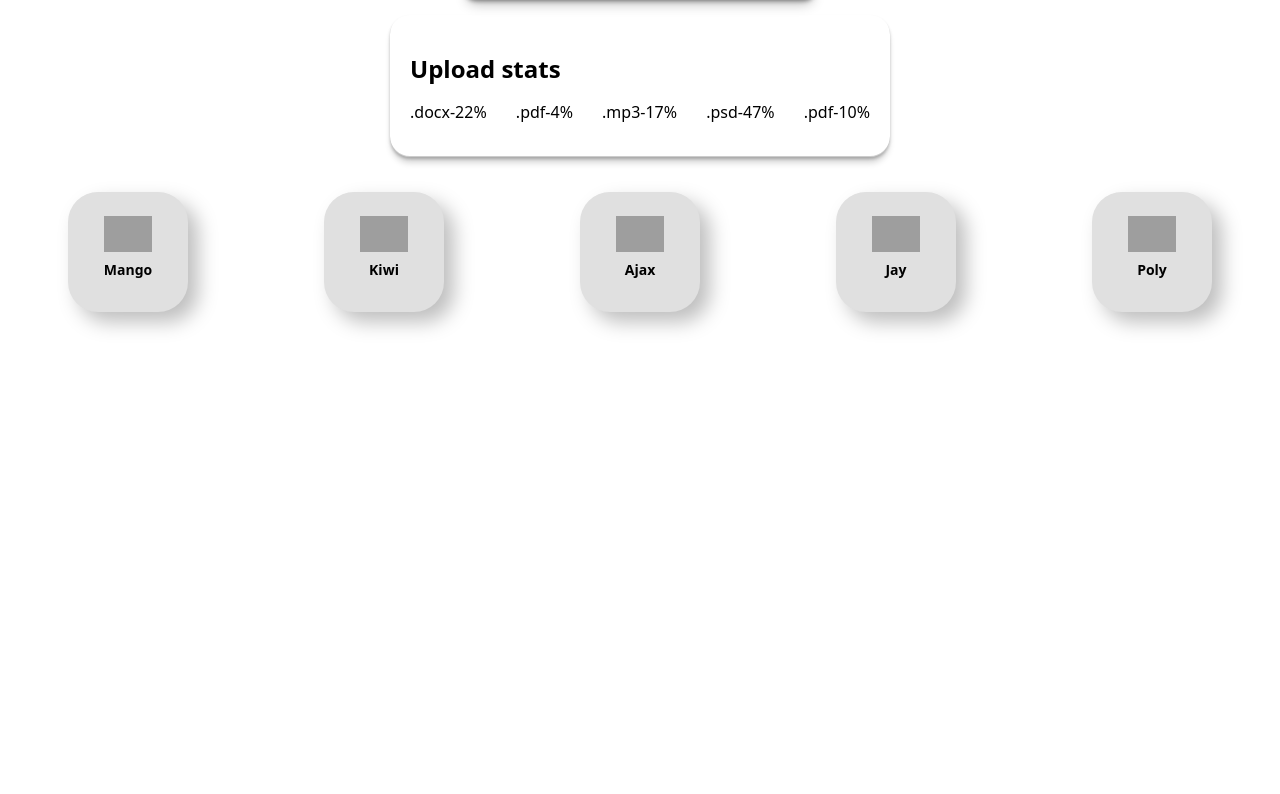
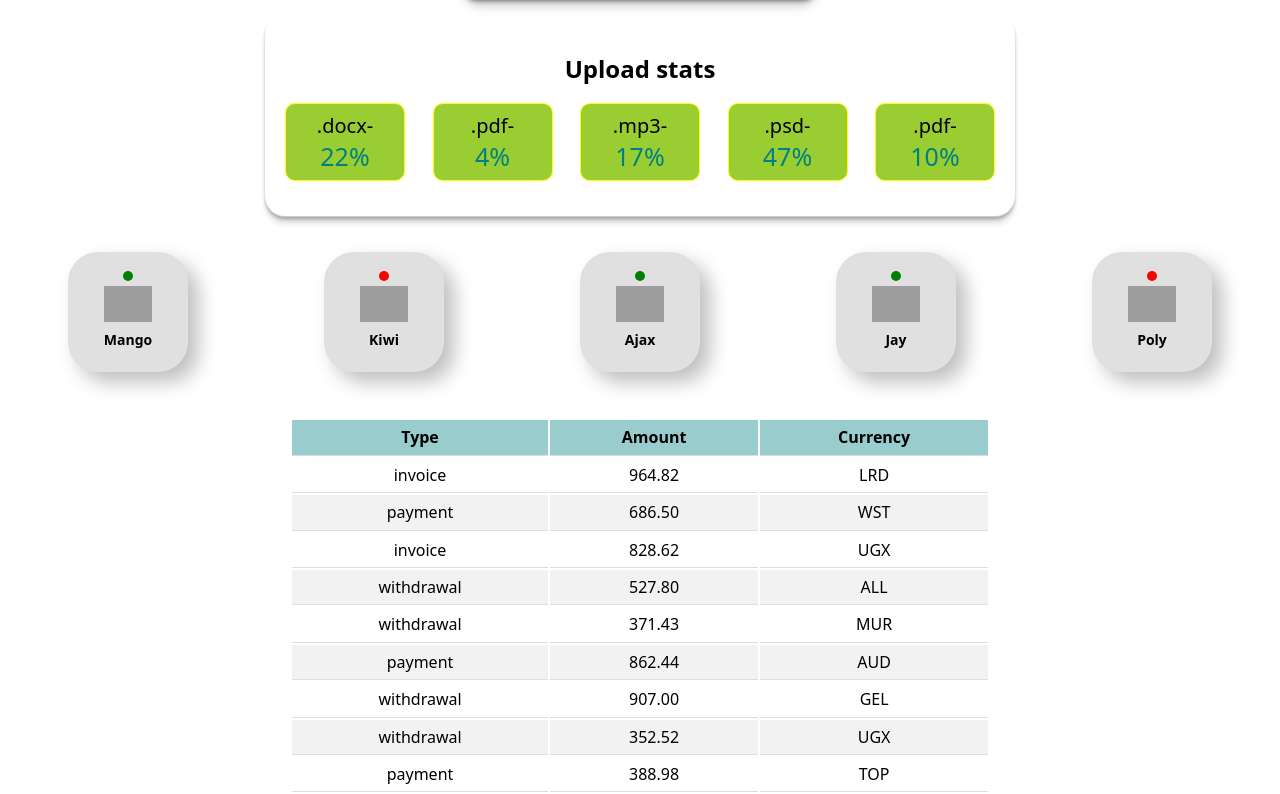
Before and after one commit to UlianaNad/goit-react-hw-01-components, a React (Create React App) app: page / in a window 1280 px wide. Shown: the part 386-1180 px from the top of the page. Before the commit the page ends 800 px from the top, so only its background shows below. Built offline with nearby package versions, Linux system fonts and the light colour scheme; grey boxes are pictures that could not be loaded.

Commit message:
complited

```diff
--- a/src/App.js
+++ b/src/App.js
@@ -4,6 +4,8 @@
 import friends from './assets/friends.json';
 import {Profile} from './components/Profile/Profile';
 import { FriendsList } from 'components/FriendsList/FriendsList';
+import { TransactionHistory } from 'components/Transaction/TransactionHistory';
+import transactions from './assets/transactions.json'
 
 import 'modern-normalize';
 
@@ -14,6 +16,7 @@
       <Profile user={user}/>
       <Statistics title="Upload stats" stats={data}/>
       <FriendsList friends={friends} />
+      <TransactionHistory items={transactions} />
     </div>
   );
 };
--- /dev/null
+++ b/src/assets/transactions.json
@@ -0,0 +1,122 @@
+[
+  {
+    "id": "1e0700a2-5183-4291-85cc-2065a036a683",
+    "type": "invoice",
+    "amount": "964.82",
+    "currency": "LRD"
+  },
+  {
+    "id": "a30f821b-4d25-4ff0-abdd-e340b3f0dd2b",
+    "type": "payment",
+    "amount": "686.50",
+    "currency": "WST"
+  },
+  {
+    "id": "44dca67a-8e5a-4798-bf8e-b15efd4e1abd",
+    "type": "invoice",
+    "amount": "828.62",
+    "currency": "UGX"
+  },
+  {
+    "id": "ea8ed3dc-2b68-4a53-905a-53ecb0adef33",
+    "type": "withdrawal",
+    "amount": "527.80",
+    "currency": "ALL"
+  },
+  {
+    "id": "ea76146a-0b00-4b80-bc02-a8c822176712",
+    "type": "withdrawal",
+    "amount": "371.43",
+    "currency": "MUR"
+  },
+  {
+    "id": "63ca02f9-d637-46b5-9237-f3b24425e029",
+    "type": "payment",
+    "amount": "862.44",
+    "currency": "AUD"
+  },
+  {
+    "id": "ed0263e8-59a5-4bf1-87e0-2bb88e53dc34",
+    "type": "withdrawal",
+    "amount": "907.00",
+    "currency": "GEL"
+  },
+  {
+    "id": "6013bad0-750c-4691-8bc2-d8f2b43969c4",
+    "type": "withdrawal",
+    "amount": "352.52",
+    "currency": "UGX"
+  },
+  {
+    "id": "252c7be4-8b06-4fa7-8d42-61fb835b70d5",
+    "type": "payment",
+    "amount": "388.98",
+    "currency": "TOP"
+  },
+  {
+    "id": "4eaab41b-b967-40ac-82ed-85fc66f646f1",
+    "type": "deposit",
+    "amount": "103.10",
+    "currency": "BWP"
+  },
+  {
+    "id": "9648a350-8469-42d5-8bf3-18090de5fe67",
+    "type": "withdrawal",
+    "amount": "322.32",
+    "currency": "MRO"
+  },
+  {
+    "id": "9c5c25fb-1a95-4b2f-8d1f-4c4426d677cc",
+    "type": "invoice",
+    "amount": "14.79",
+    "currency": "PYG"
+  },
+  {
+    "id": "43ef232c-80e9-4d6f-b48a-b22405620de3",
+    "type": "payment",
+    "amount": "904.86",
+    "currency": "CHF"
+  },
+  {
+    "id": "5161682e-e620-4019-ab0a-24ceb10fbd20",
+    "type": "withdrawal",
+    "amount": "307.08",
+    "currency": "NOK"
+  },
+  {
+    "id": "7b119d71-42e6-4c42-a141-6818b07bb9ff",
+    "type": "invoice",
+    "amount": "275.07",
+    "currency": "AWG"
+  },
+  {
+    "id": "a4f65722-65c4-4c28-b1f4-b8ed988bb205",
+    "type": "deposit",
+    "amount": "213.10",
+    "currency": "STD"
+  },
+  {
+    "id": "c6e5784b-0ca3-48d6-86e5-b5128af5a523",
+    "type": "invoice",
+    "amount": "116.11",
+    "currency": "CUP CUC"
+  },
+  {
+    "id": "c9ebed6a-3a02-4b49-ac0d-0534b51f2bfd",
+    "type": "invoice",
+    "amount": "878.67",
+    "currency": "HKD"
+  },
+  {
+    "id": "a4a98b0e-b22c-438b-9f83-de2df52110c8",
+    "type": "invoice",
+    "amount": "725.03",
+    "currency": "UYU UYI"
+  },
+  {
+    "id": "b39bfa7a-0166-4c47-94d6-87d20590f746",
+    "type": "payment",
+    "amount": "405.45",
+    "currency": "MDL"
+  }
+]
--- a/src/components/FriendsList/FriendsListItem/FriendsListItem.jsx
+++ b/src/components/FriendsList/FriendsListItem/FriendsListItem.jsx
@@ -1,10 +1,22 @@
-import { StyledLi, StyledName } from "./FriendsListItem.styled";
+import { StyledLi, StyledName, StyledSpanOnline } from "./FriendsListItem.styled";
+import PropTypes from 'prop-types';
 
 export const FriendsListItem = ({ avatar, name, isOnline, id }) => (
 
   <StyledLi key={id}>
-    <span className="status">{isOnline}</span>
+    <StyledSpanOnline $isOnline={isOnline}></StyledSpanOnline>
     <img className="avatar" src={avatar} alt="User avatar" width="48" />
     <StyledName>{name}</StyledName>
   </StyledLi>
 );
+
+FriendsListItem.propTypes = {
+  friends: PropTypes.arrayOf(
+    PropTypes.shape({
+      avatar:PropTypes.string.isRequired,
+      name: PropTypes.string.isRequired,
+      isOnline: PropTypes.bool,
+      id: PropTypes.number.isRequired,
+    })
+  )
+};
--- a/src/components/FriendsList/FriendsListItem/FriendsListItem.styled.js
+++ b/src/components/FriendsList/FriendsListItem/FriendsListItem.styled.js
@@ -16,3 +16,10 @@
     font-weight: 600;
     font-size: 14px;
 `;
+export const StyledSpanOnline = styled.span`
+    width: 10px;
+    height: 10px;
+    border-radius: 50%;
+    background-color: ${props => (props.$isOnline ? "green" : "red")};
+    margin: 5px;
+`;
--- a/src/components/Profile/Profile.jsx
+++ b/src/components/Profile/Profile.jsx
@@ -8,7 +8,7 @@
       <div className="description">
         <StyledImg src={avatar} alt="User avatar" className="avatar" />
         <StyledText>{username}</StyledText>
-        <StyledText>@{tag}</StyledText>
+        <StyledText>{tag}</StyledText>
         <StyledText>{location}</StyledText>
       </div>
       <StyledStats>
--- a/src/components/Statistics/Statistics.jsx
+++ b/src/components/Statistics/Statistics.jsx
@@ -1,4 +1,4 @@
-import { StyledSection, StyledUl } from "./Statistics.styled";
+import { StyledLi, StyledSection, StyledSpanLabel, StyledSpanPercentage, StyledUl } from "./Statistics.styled";
 import PropTypes from 'prop-types';
 
 export const Statistics = data => {
@@ -9,10 +9,10 @@
 
       <StyledUl>
         {stats.map(({ id, label, percentage }) => (
-          <li className="item" key={id}>
-            <span className="label">{label}-</span>
-            <span className="percentage">{percentage}%</span>
-          </li>
+          <StyledLi className="item" key={id}>
+            <StyledSpanLabel>{label}-</StyledSpanLabel>
+            <StyledSpanPercentage>{percentage}%</StyledSpanPercentage>
+          </StyledLi>
         ))}
       </StyledUl>
     </StyledSection>
--- a/src/components/Statistics/Statistics.styled.js
+++ b/src/components/Statistics/Statistics.styled.js
@@ -1,6 +1,10 @@
 import styled from 'styled-components';
 export const StyledSection = styled.section`
-  width: 500px;
+  h2{
+    text-align: center;
+  }
+
+  width: 750px;
   margin: 0 auto;
   padding: 20px;
   border-radius: 20px;
@@ -14,3 +18,24 @@
     align-items: center;
     padding-left: 0;
 `;
+
+export const StyledLi = styled.li`
+    display: flex;
+    flex-direction: column;
+    justify-content: center;
+    align-items: center;
+    border-radius: 10px;
+    border: 1px solid yellow;
+    padding: 10px;
+    width: 120px;
+    background-color: yellowgreen;
+`;
+export const StyledSpanLabel = styled.span`
+      font-size: 20px;
+    font-weight: 500;
+`;
+export const StyledSpanPercentage = styled.span`
+      margin-top: 5px;
+    font-size: 25px;
+    color: teal;
+`;
--- /dev/null
+++ b/src/components/Transaction/TransactionHistory.jsx
@@ -0,0 +1,38 @@
+import PropTypes from 'prop-types';
+import { StyledTable } from './TransactionHistory.styled';
+
+export const TransactionHistory = ({ items }) => {
+  return (
+    <StyledTable>
+      <thead>
+        <tr>
+          <th>Type</th>
+          <th>Amount</th>
+          <th>Currency</th>
+        </tr>
+      </thead>
+
+      <tbody>
+        {items.map(({ id, type, amount, currency }) => {
+          return (
+            <tr key={id}>
+              <td>{type}</td>
+              <td>{amount}</td>
+              <td>{currency}</td>
+            </tr>
+          );
+        })}
+      </tbody>
+    </StyledTable>
+  );
+};
+TransactionHistory.propTypes = {
+  items: PropTypes.arrayOf(
+    PropTypes.shape({
+      id: PropTypes.string.isRequired,
+      type: PropTypes.string.isRequired,
+      amount: PropTypes.string.isRequired,
+      currency: PropTypes.string.isRequired,
+    })
+  ),
+};
--- /dev/null
+++ b/src/components/Transaction/TransactionHistory.styled.js
@@ -0,0 +1,23 @@
+import styled from 'styled-components';
+export const StyledTable = styled.table`
+  padding-top: 30px;
+  padding-bottom: 30px;
+  width: 700px;
+  margin: 0 auto;
+
+  th,
+  td {
+    padding: 8px;
+    text-align: center;
+    border-bottom: 1px solid #ddd;
+  }
+
+  th {
+    background-color: rgb(0, 128, 128, 0.4);
+    font-weight: 700;
+  }
+
+  tr:nth-child(even) {
+    background-color: #f2f2f2;
+  }
+`;
```
Also changed, not shown: src/components/FriendsList/FriendsList.jsx (+1 -11 lines), src/components/Transaction/Transaction.jsx (deleted).
